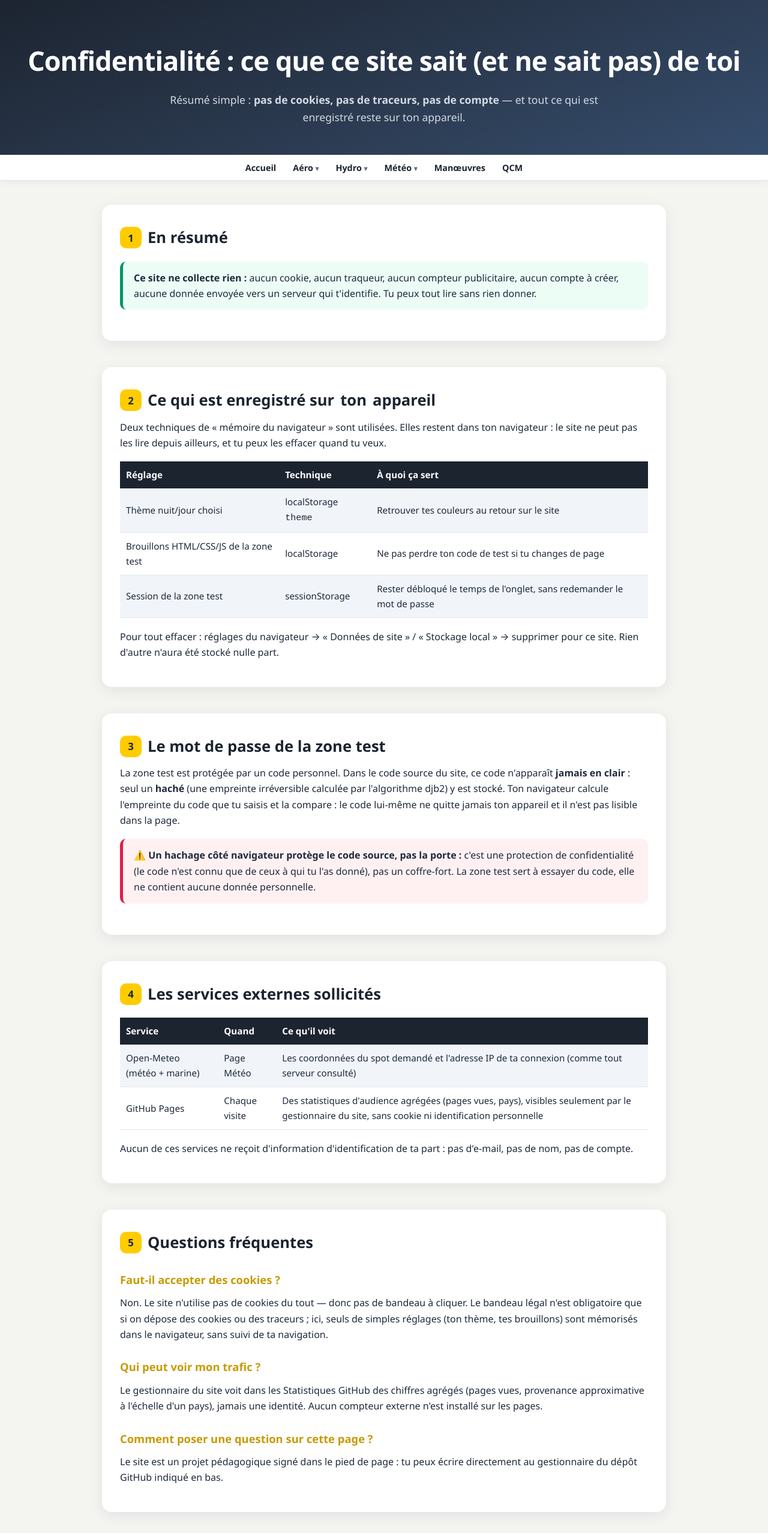
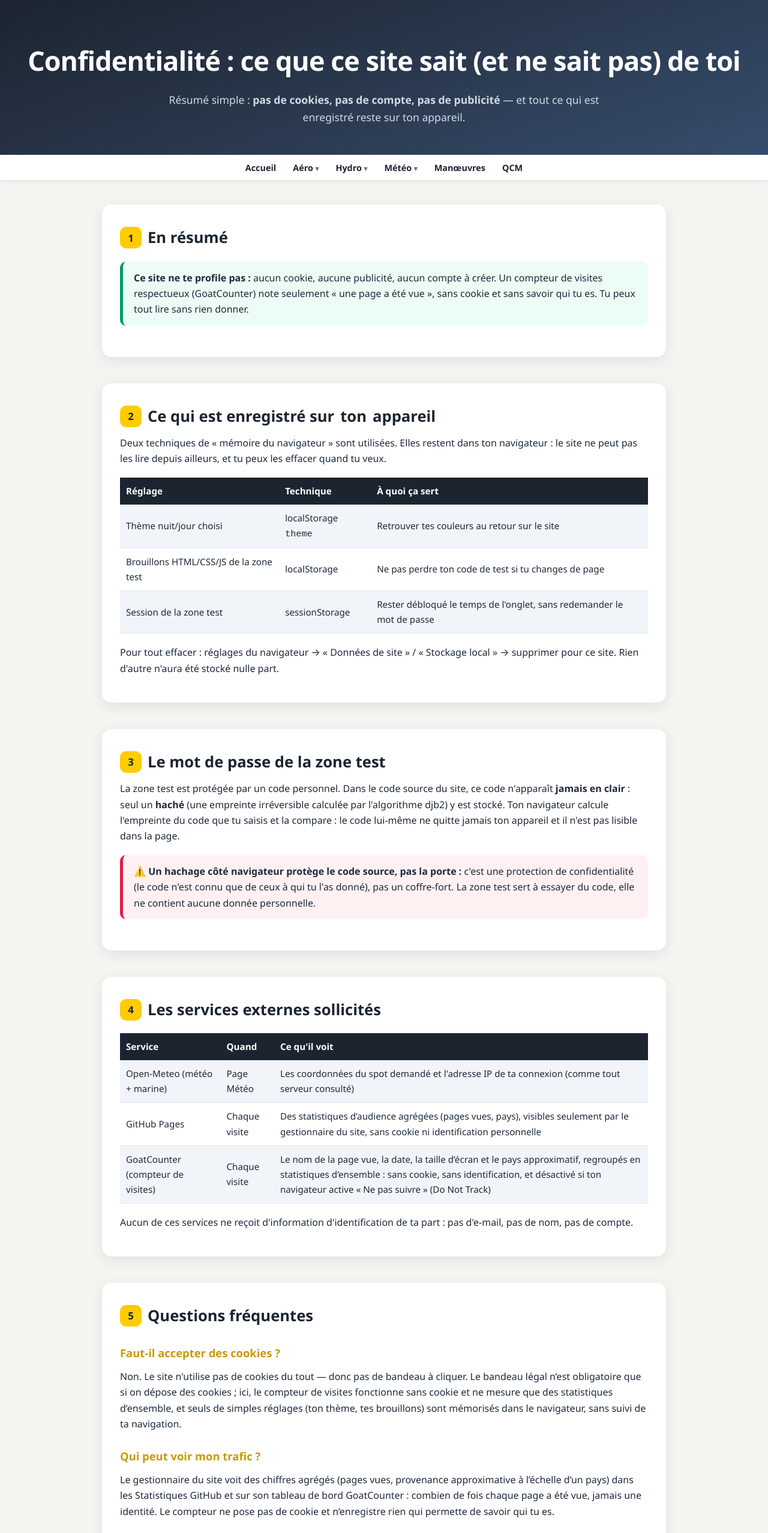
Before and after one commit to gabinbourderioux-debug/catamaran-aero-hydro, a plain HTML site: page confidentialite.html in a window 1280 px wide. Shown: the top 2555 px of the page at 60% size. Drawn offline with Linux system fonts and the light colour scheme.

Commit message:
Compteur de visites GoatCounter : stats.js injecté sur toutes les pages, page Confidentialité mise à jour
Co-authored-by: gabinbourderioux-debug <gabinbourderioux-debug@users.noreply.github.com>

```diff
--- a/confidentialite.html
+++ b/confidentialite.html
@@ -4,25 +4,26 @@
 <meta charset="UTF-8">
 <meta name="viewport" content="width=device-width, initial-scale=1.0">
 <title>Confidentialité — Aérodynamique &amp; Hydrodynamique du Catamaran</title>
-<meta name="description" content="Ce que le site stocke (ou non) sur ton appareil : pas de cookies, pas de traceurs, mot de passe de la zone test haché, données météo demandées à Open-Meteo.">
+<meta name="description" content="Ce que le site stocke (ou non) sur ton appareil : pas de cookies, pas de compte, mot de passe de la zone test haché, données météo demandées à Open-Meteo, visites comptées anonymement par GoatCounter.">
 <link rel="icon" type="image/svg+xml" href="favicon.svg">
   <link rel="manifest" href="manifest.json">
   <meta name="theme-color" content="#1C2430">
   <link rel="apple-touch-icon" href="icone-192.png">
 <meta property="og:title" content="Confidentialité — Aérodynamique &amp; Hydrodynamique du Catamaran">
-<meta property="og:description" content="Ce que le site stocke (ou non) sur ton appareil : pas de cookies, pas de traceurs, mot de passe de la zone test haché, données météo demandées à Open-Meteo.">
+<meta property="og:description" content="Ce que le site stocke (ou non) sur ton appareil : pas de cookies, pas de compte, mot de passe de la zone test haché, données météo demandées à Open-Meteo, visites comptées anonymement par GoatCounter.">
 <meta property="og:image" content="https://gabinbourderioux-debug.github.io/catamaran-aero-hydro/partage.png">
 <meta property="og:url" content="https://gabinbourderioux-debug.github.io/catamaran-aero-hydro/confidentialite.html">
 <meta property="og:type" content="website">
 <meta name="twitter:card" content="summary_large_image">
 <link rel="stylesheet" href="style.css">
 <script src="darkmode.js"></script>
+<script src="stats.js" defer></script>
 </head>
 <body>
 
 <header class="hero hero--page">
   <h1>Confidentialité : ce que ce site sait (et ne sait pas) de toi</h1>
-  <p>Résumé simple : <b>pas de cookies, pas de traceurs, pas de compte</b> — et tout ce qui est enregistré reste sur ton appareil.</p>
+  <p>Résumé simple : <b>pas de cookies, pas de compte, pas de publicité</b> — et tout ce qui est enregistré reste sur ton appareil.</p>
 </header>
 
 <nav class="sommaire" aria-label="Navigation">
@@ -61,8 +62,9 @@
 <section class="carteforce" id="resume">
   <h2><span class="num">1</span> En résumé</h2>
   <div class="encadre vert">
-    <b>Ce site ne collecte rien :</b> aucun cookie, aucun traqueur, aucun compteur publicitaire, aucun compte
-    à créer, aucune donnée envoyée vers un serveur qui t'identifie. Tu peux tout lire sans rien donner.
+    <b>Ce site ne te profile pas :</b> aucun cookie, aucune publicité, aucun compte à créer. Un compteur de
+    visites respectueux (GoatCounter) note seulement « une page a été vue », sans cookie et sans savoir
+    qui tu es. Tu peux tout lire sans rien donner.
   </div>
 </section>
 
@@ -97,7 +99,8 @@
   <table>
     <tr><th>Service</th><th>Quand</th><th>Ce qu'il voit</th></tr>
     <tr><td>Open-Meteo (météo + marine)</td><td>Page Météo</td><td>Les coordonnées du spot demandé et l'adresse IP de ta connexion (comme tout serveur consulté)</td></tr>
-    <tr><td>GitHub Pages</td><td>Chaque visite</td><td>Des statistiques d'audience agrégées (pages vues, pays), visibles seulement par le gestionnaire du site, sans cookie ni identification personnelle</td></tr>
+    <tr><td>GitHub Pages</td><td>Chaque visite</td><td>Des statistiques d’audience agrégées (pages vues, pays), visibles seulement par le gestionnaire du site, sans cookie ni identification personnelle</td></tr>
+    <tr><td>GoatCounter (compteur de visites)</td><td>Chaque visite</td><td>Le nom de la page vue, la date, la taille d’écran et le pays approximatif, regroupés en statistiques d’ensemble : sans cookie, sans identification, et désactivé si ton navigateur active « Ne pas suivre » (Do Not Track)</td></tr>
   </table>
   <p>Aucun de ces services ne reçoit d'information d'identification de ta part : pas d'e-mail, pas de nom, pas de compte.</p>
 </section>
@@ -106,12 +109,14 @@
   <h2><span class="num">5</span> Questions fréquentes</h2>
   <h3>Faut-il accepter des cookies ?</h3>
   <p>Non. Le site n'utilise pas de cookies du tout — donc pas de bandeau à cliquer. Le bandeau
-  légal n'est obligatoire que si on dépose des cookies ou des traceurs ; ici, seuls de simples
-  réglages (ton thème, tes brouillons) sont mémorisés dans le navigateur, sans suivi de ta navigation.</p>
+  légal n’est obligatoire que si on dépose des cookies ; ici, le compteur de visites fonctionne sans
+  cookie et ne mesure que des statistiques d’ensemble, et seuls de simples réglages (ton thème, tes
+  brouillons) sont mémorisés dans le navigateur, sans suivi de ta navigation.</p>
   <h3>Qui peut voir mon trafic ?</h3>
-  <p>Le gestionnaire du site voit dans les Statistiques GitHub des chiffres agrégés (pages vues,
-  provenance approximative à l'échelle d'un pays), jamais une identité. Aucun compteur externe
-  n'est installé sur les pages.</p>
+  <p>Le gestionnaire du site voit des chiffres agrégés (pages vues, provenance approximative à
+  l’échelle d’un pays) dans les Statistiques GitHub et sur son tableau de bord GoatCounter : combien
+  de fois chaque page a été vue, jamais une identité. Le compteur ne pose pas de cookie et
+  n’enregistre rien qui permette de savoir qui tu es.</p>
   <h3>Comment poser une question sur cette page ?</h3>
   <p>Le site est un projet pédagogique signé dans le pied de page : tu peux écrire directement au
   gestionnaire du dépôt GitHub indiqué en bas.</p>
--- /dev/null
+++ b/stats.js
@@ -0,0 +1,16 @@
+/* Compteur de visites GoatCounter (sans cookie).
+   Pour l'activer : créer un compte sur https://www.goatcounter.com puis
+   remplir l'URL ci-dessous, ex. "https://mon-site.goatcounter.com/count". */
+(function () {
+  "use strict";
+  var URL_COMPTE = "";
+  if (!URL_COMPTE) return;
+  try {
+    if (navigator.doNotTrack === "1" || window.doNotTrack === "1") return;
+  } catch (e) {}
+  var s = document.createElement("script");
+  s.async = true;
+  s.src = "https://gc.zgo.at/count.js";
+  s.setAttribute("data-goatcounter", URL_COMPTE);
+  document.head.appendChild(s);
+})();
```
Also changed, not shown: aero.html (+1 -0 lines), foils.html (+1 -0 lines), hydro.html (+1 -0 lines), index.html (+1 -0 lines), jeu.html (+1 -0 lines), manoeuvres.html (+1 -0 lines), meteo.html (+1 -0 lines), polaire.html (+1 -0 lines), qcm.html (+1 -0 lines), simulateur.html (+1 -0 lines), stabilite.html (+1 -0 lines), test.html (+1 -0 lines), topo-meteo.html (+1 -0 lines).
